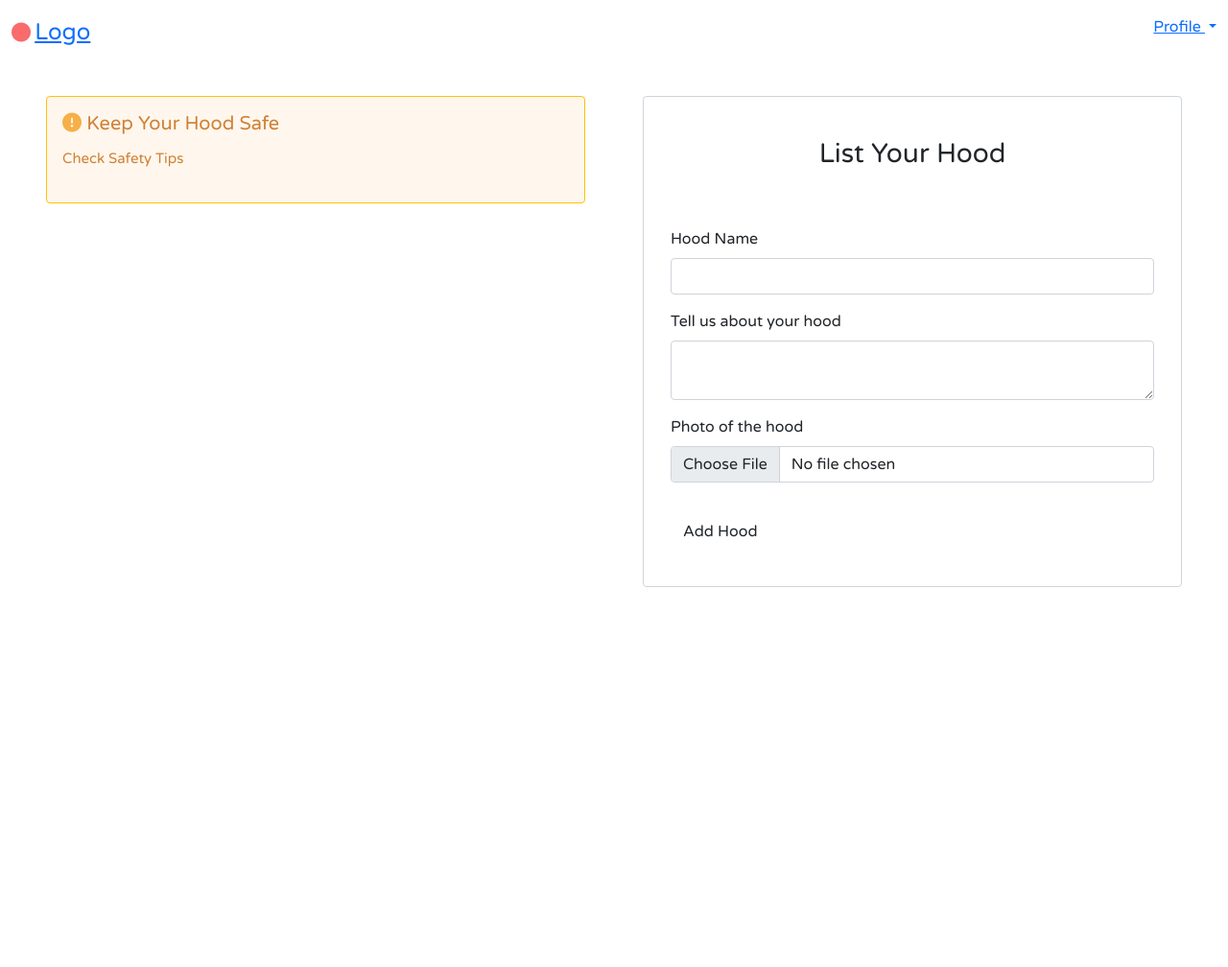
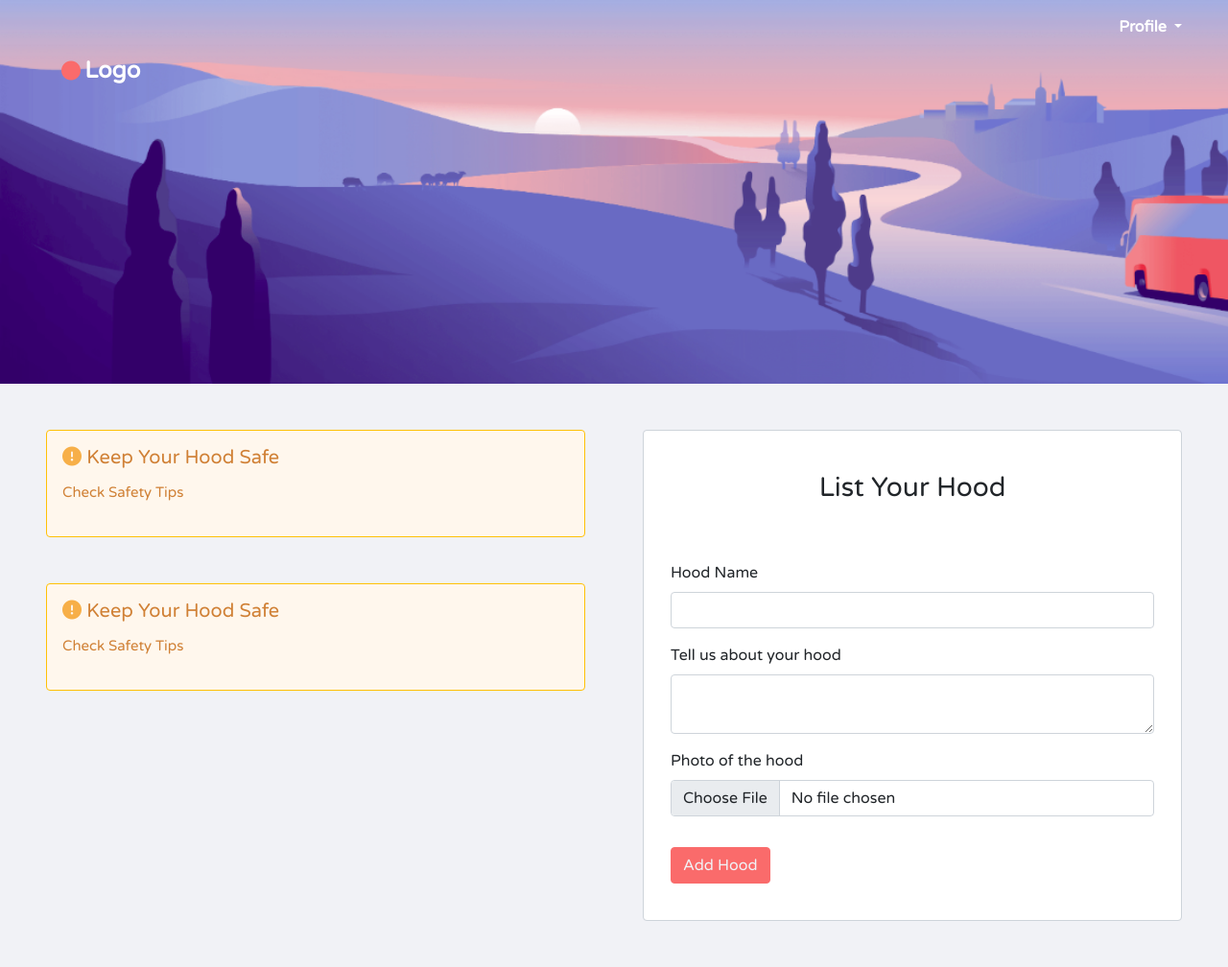
Before and after one commit to NessaAz/next-door-group, a Flask app: page /add_hood in a window 1280 px wide. Shown: the whole page at 96% size. Before the commit the page ends 612 px from the top, so only its background shows below. Run offline with Flask 2, Linux system fonts and the light colour scheme; the visitor is signed in with stand-in values (Sample User, id 1); some libraries are stand-ins or nearby versions; some web fonts are replaced.

Commit message:
repetition error fixed

```diff
--- a/app/static/style/style.css
+++ b/app/static/style/style.css
@@ -1,43 +1,25 @@
-
 @import url("https://fonts.googleapis.com/css2?family=Varela+Round&display=swap");
-* {
-  margin: 0;
-  padding: 0;
-  font-family: "Varela Round", sans-serif;
-}
 /* HomePage */
 body {
   margin: 0;
   padding: 0;
   font-family: "Varela Round", sans-serif;
 }
+
 .navbar {
   color: #f1f2f6;
 }
 .nav-link {
   color: #f1f2f6;
-
-@import url('https://fonts.googleapis.com/css2?family=Varela+Round&display=swap');
-body {
-    margin: 0;
-    padding: 0;
-    font-family: "Varela Round", sans-serif;
-}
-.navbar {
-    color: #f1f2f6;
 }
 
-.nav-link {
-    color: #f1f2f6;
-}
-.navbar-brand{
+.navbar-brand {
   color: #fff;
 }
 
 .logo {
   color: #fff;
   font-weight: bold;
-
 }
 
 .hero-section {
@@ -49,27 +31,14 @@ body {
   background-position: bottom;
   align-items: center;
 }
-.hero-text p {
-  font-size: 25px;
-
-    background-image: url(/static/images/imagebz.jpg);
-    background-repeat: no-repeat;
-    background-size: cover;
-    height: 400px;
-    background-position: bottom;
-    align-items: center;
-}
 
 .hero-text p {
   font-size: 25px;
+}
 
-}
 .hero-text h1 {
-
   color: #f1f2f6;
-
   color: #f1f2f6
-
 }
 
 .hero-text,
@@ -82,12 +51,14 @@ body {
   justify-content: center;
   margin-top: -75px;
 }
+
 .search_layout button {
   margin-left: 10px;
   padding: 0 30px;
   border: none;
   border-radius: 7px;
 }
+
 .search_bar {
   background-color: #f1f2f6;
   display: flex;
@@ -96,9 +67,11 @@ body {
   padding: 50px;
   width: 80%;
 }
+
 .search_bar input {
   background-color: #e9e9e9;
 }
+
 .search_bar button {
   margin-left: 10px;
   padding: 0 30px;
@@ -106,7 +79,7 @@ body {
   border-radius: 7px;
   background-color: #f96b6b;
   color: #f1f2f6;
-
+}
 
 .search_layout {
   display: flex;
@@ -176,11 +149,10 @@ body {
   line-height: 32px;
 }
 
-.vector_text a{
+.vector_text a {
   text-decoration: none;
   color: #f1f2f6;
 }
-
 
 
 .vector_text button {
@@ -211,16 +183,6 @@ body {
 
 }
 
-/* }
-  .app_text{
-    margin-top: 23px;
-  }
-  .app_text h3{
-    font-size: 25px;
-  } */
-
-
-
 .app_vect img {
   width: 100%;
   height: 100%;
@@ -234,12 +196,13 @@ body {
 
 
 @media only screen and (max-width: 600px) {
-  .app_text{
+  .app_text {
     margin-top: 20px;
   }
 }
+
 @media only screen and (max-width: 600px) {
-  .app_text h3{
+  .app_text h3 {
     font-size: 0px;
     font-weight: 100;
 
@@ -263,7 +226,7 @@ body {
   width: 30%;
 }
 
-.material-symbols-outlined{
+.material-symbols-outlined {
   line-height: normal;
 }
 
@@ -281,7 +244,7 @@ body {
   padding: 5px;
 }
 
-.popular-images2{
+.popular-images2 {
   margin-top: 15px;
 }
 
@@ -322,17 +285,19 @@ body {
   margin-top: 20px;
 
 }
+
 .footer {
   display: flex;
   justify-content: center;
   padding-top: 20px;
 }
+
 .hood,
 .nextdoor,
 .businesses {
   display: flex;
   flex-direction: column;
-
+}
 
 .footer_cnt {
   background-color: #f1f2f6;
@@ -388,9 +353,11 @@ body {
   position: absolute;
   top: 50%;
 }
+
 .add-hood-img {
   position: absolute;
 }
+
 .add-hood-text {
   position: relative;
   padding-top: 20vh;
@@ -405,11 +372,6 @@ body {
   padding-left: 5vw;
   color: #fff;
   font-weight: bold;
-}
-
-    background-color: #fa6b6b;
-    border-color: #fa6b6b;
-    color: #f1f2f6;
 }
 
 .hood-btn:hover {
@@ -434,55 +396,61 @@ body {
 
 }
 
-.add-hood-logo a{
+.add-hood-logo a {
   text-decoration: none;
 }
-.navbar-brand{
+
+.navbar-brand {
   color: #fff;
 }
 
-.add-hood-profile{
+.add-hood-profile {
   color: #fff;
   font-weight: bold;
   text-decoration: none;
 }
 
-.add-hood-profile:hover{
-    color:#163469;
+.add-hood-profile:hover {
+  color: #163469;
 }
 
-.dropdown-toggle{
+.dropdown-toggle {
   font-weight: bold;
   text-decoration: none;
   color: #fff;
 }
-.dropdown-toggle:hover{
+
+.dropdown-toggle:hover {
   color: #163469;
 }
-.dropdown-item{
+
+.dropdown-item {
   color: #163469;
 }
-.dropdown-item:hover{
+
+.dropdown-item:hover {
   color: #163469;
 }
+
 .logo {
   color: #fff;
   font-weight: bold;
 }
 
-.add-hood-logo a{
+.add-hood-logo a {
   text-decoration: none;
   color: #fff;
   font-weight: bold;
 }
 
 /* ALL HOODS  */
-.join-btn{
+.join-btn {
   background-color: #fa6b6b;
   border-color: #fa6b6b;
   color: #f1f2f6;
 }
-.join-btn:hover{
+
+.join-btn:hover {
   color: #f1f2f6;
   opacity: 0.8;
 }
@@ -494,7 +462,7 @@ body {
 /* CUSTOM MEDIA QUERIES */
 
 @media (max-width: 767.98px) {
-    .add-hood-profile-section{
+  .add-hood-profile-section {
     display: none;
   }
 
--- a/app/templates/add_hood.html
+++ b/app/templates/add_hood.html
@@ -9,22 +9,20 @@
                 <a href="{{url_for('main_blueprint.home')}}">Logo</a>
             </span>
         </div>
-        <div class="add-hood-profile-section">
+        <div class="add-hood-profile-section pe-5">
             {%if current_user.is_authenticated%}
             <ul class="navbar-nav ">
                 <li class="nav-item dropdown">
                     <a class="dropdown-toggle" href="#" role="button" data-bs-toggle="dropdown" aria-expanded="false">
                         Profile
                     </a>
-
                     <ul class="dropdown-menu" aria-labelledby="navbarDarkDropdownMenuLink">
                         <li>
                             <a class="dropdown-item" href="#"><i class="fa fa-user" aria-hidden="true"></i>Dashboard</a>
                         </li>
                         <hr>
                         <li>
-                            <a class="dropdown-item" href="/auth/logout"><i class="fa fa-sign-out"
-                                    aria-hidden="true"></i>Logout</a>
+                            <a class="dropdown-item" href="/auth/logout"><i class="fa fa-sign-out" aria-hidden="true"></i>Logout</a>
                         </li>
                         <li>
                             <a class="dropdown-item" href="{{url_for('main_blueprint.all_hoods')}}">Hoods</a>
@@ -58,10 +56,25 @@
                         </div>
                     </div>
                 </div>
-
-
-
-
+            </div>
+            <div class="fs-1 mt-5">
+                <div class="">
+                    <div style="background-color: #fff7ed;color: #d08035;"class="border-rounded card border-warning border-warning">
+                        <div class="p-3" style="font-size: 20px;">
+                            <strong>
+                                <h5>
+                                    <i class="fa fa-exclamation-circle" style="color: #f7af48" aria-hidden="true"></i>
+                                    Keep Your Hood Safe
+                                </h5>
+                            </strong>
+                            <p>
+                                <a style="font-size:15px; text-decoration: none;color: #d08035" href="">
+                                    Check Safety Tips
+                                </a>
+                            </p>
+                        </div>
+                    </div>
+                </div>
             </div>
         </div>
         <div class="col-md-6 pt-5 pe-5 mb-5">
```
Also changed, not shown: app/templates/index.html (+2 -5 lines), 1 other file. Lines whose indentation alone changed are shown as unchanged.
